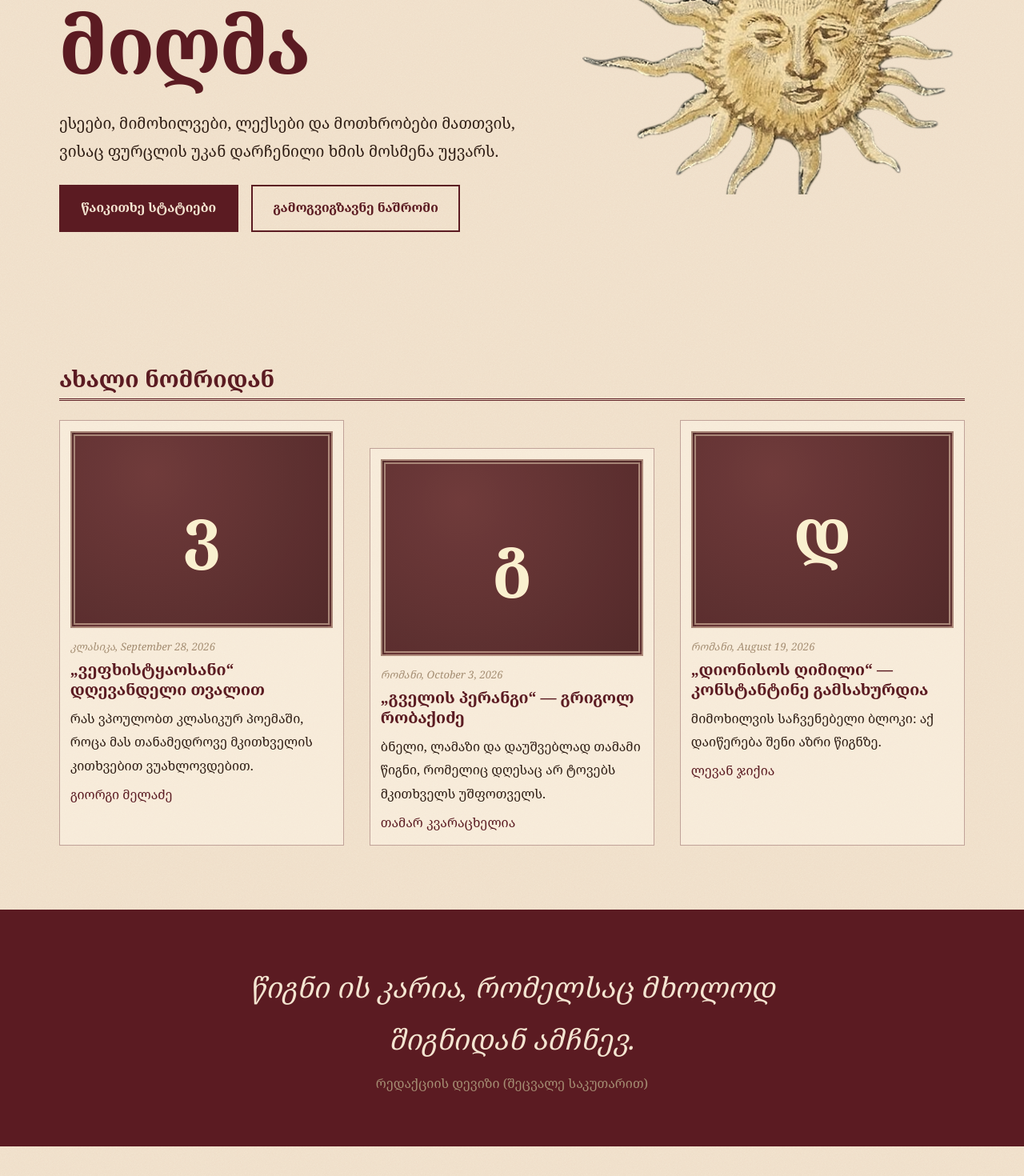
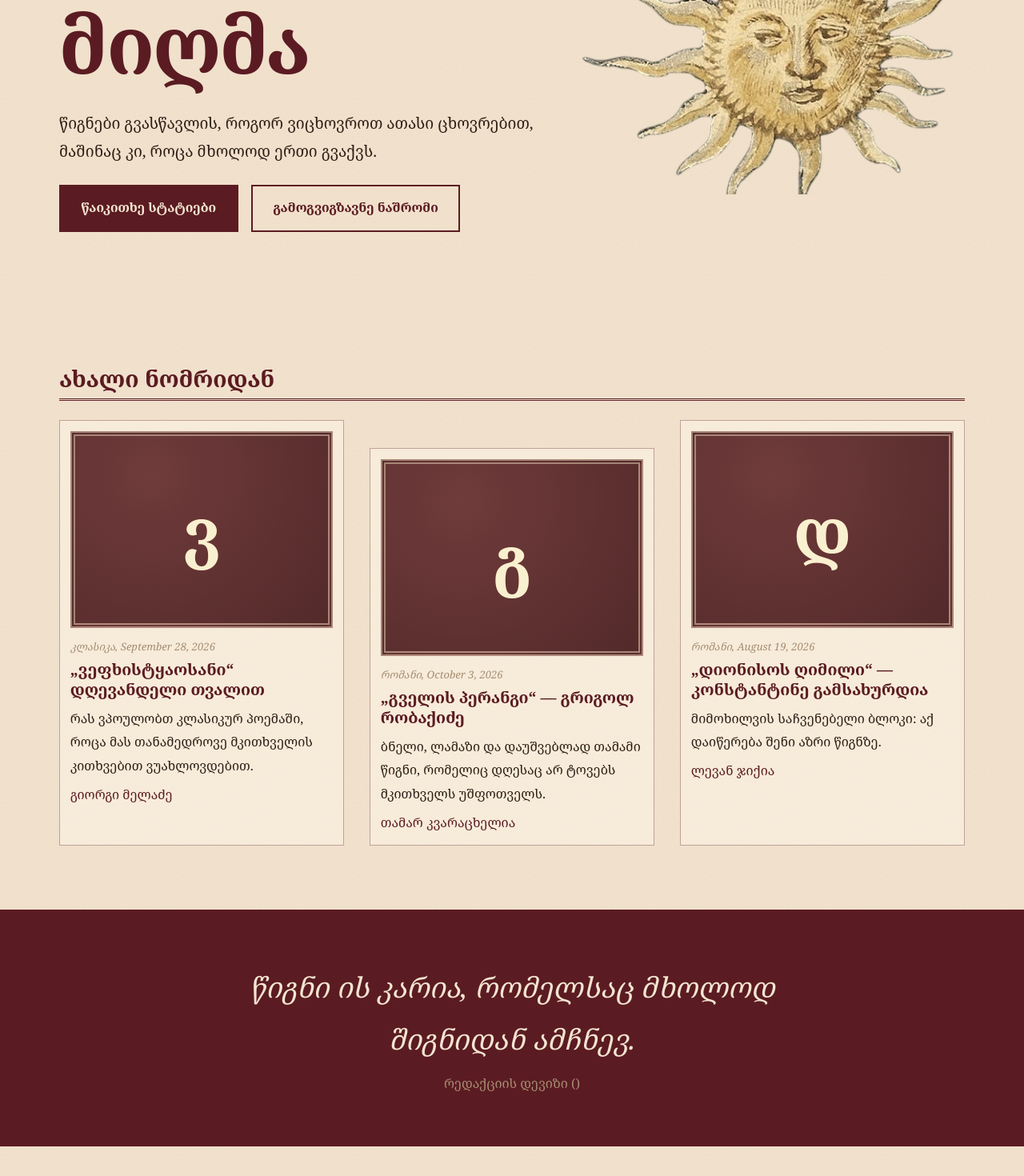
Before and after one commit to sy4gpzy62s-maker/sitkvebs-migma, a React (Vite) app: page / in a window 1280 px wide. Shown: the part 320-1790 px from the top of the page at 80% size. Built offline with nearby package versions, Linux system fonts and the light colour scheme.

Commit message:
Update App.jsx

```diff
--- a/src/App.jsx
+++ b/src/App.jsx
@@ -72,14 +72,14 @@ function Home() {
         <div className="hero-text">
           <p className="kicker">დამოუკიდებელი ლიტერატურული ჟურნალი</p>
           <h1>სიტყვებს მიღმა</h1>
-          <p className="lead">ესეები, მიმოხილვები, ლექსები და მოთხრობები მათთვის, ვისაც ფურცლის უკან დარჩენილი ხმის მოსმენა უყვარს.</p>
+          <p className="lead">წიგნები გვასწავლის, როგორ ვიცხოვროთ ათასი ცხოვრებით, მაშინაც კი, როცა მხოლოდ ერთი გვაქვს.</p>
           <div className="actions"><a className="btn" href="#/articles">წაიკითხე სტატიები</a><a className="btn ghost" href="#/submit">გამოგვიგზავნე ნაშრომი</a></div>
         </div>
         <Cover item={f} />
       </section>
       <section className="wrap"><Reveal><h2 className="sect">ახალი ნომრიდან</h2></Reveal>
         <div className="grid">{rest.slice(0, 3).map((x, i) => <Card key={x.id} item={x} i={i} />)}</div></section>
-      <Reveal className="quote"><blockquote>წიგნი ის კარია, რომელსაც მხოლოდ შიგნიდან ამჩნევ.</blockquote><p>რედაქციის დევიზი (შეცვალე საკუთარით)</p></Reveal>
+      <Reveal className="quote"><blockquote>წიგნი ის კარია, რომელსაც მხოლოდ შიგნიდან ამჩნევ.</blockquote><p>რედაქციის დევიზი ()</p></Reveal>
       <section className="wrap center"><Reveal><h2 className="sect">გაქვს დაწერილი ტექსტი?</h2><p className="lead">ჩვენ ვეძებთ ახალ ხმებს. ლექსი, ესე თუ მოთხრობა — გამოგვიგზავნე.</p><a className="btn" href="#/submit">ნაშრომის გაგზავნა</a></Reveal></section>
     </>
   );
```
